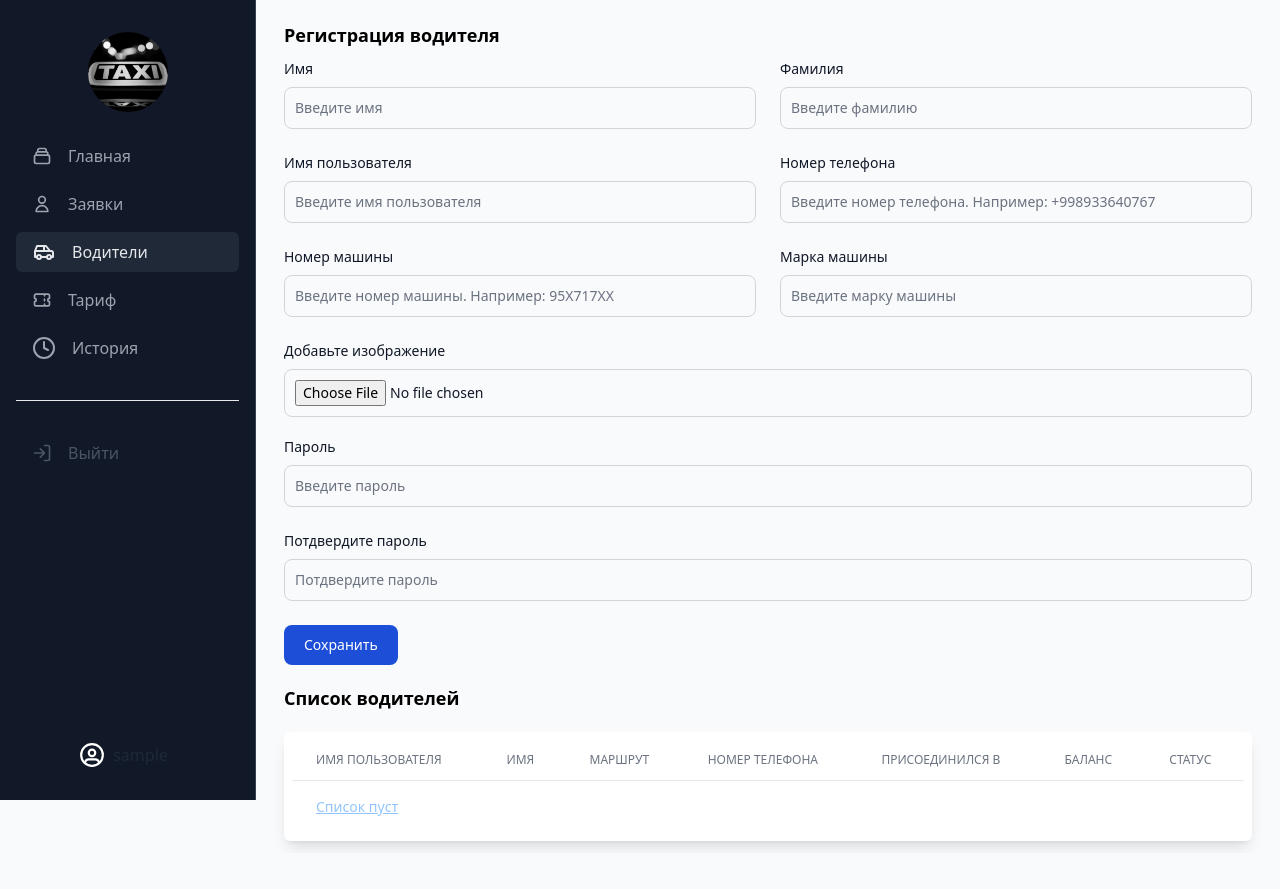
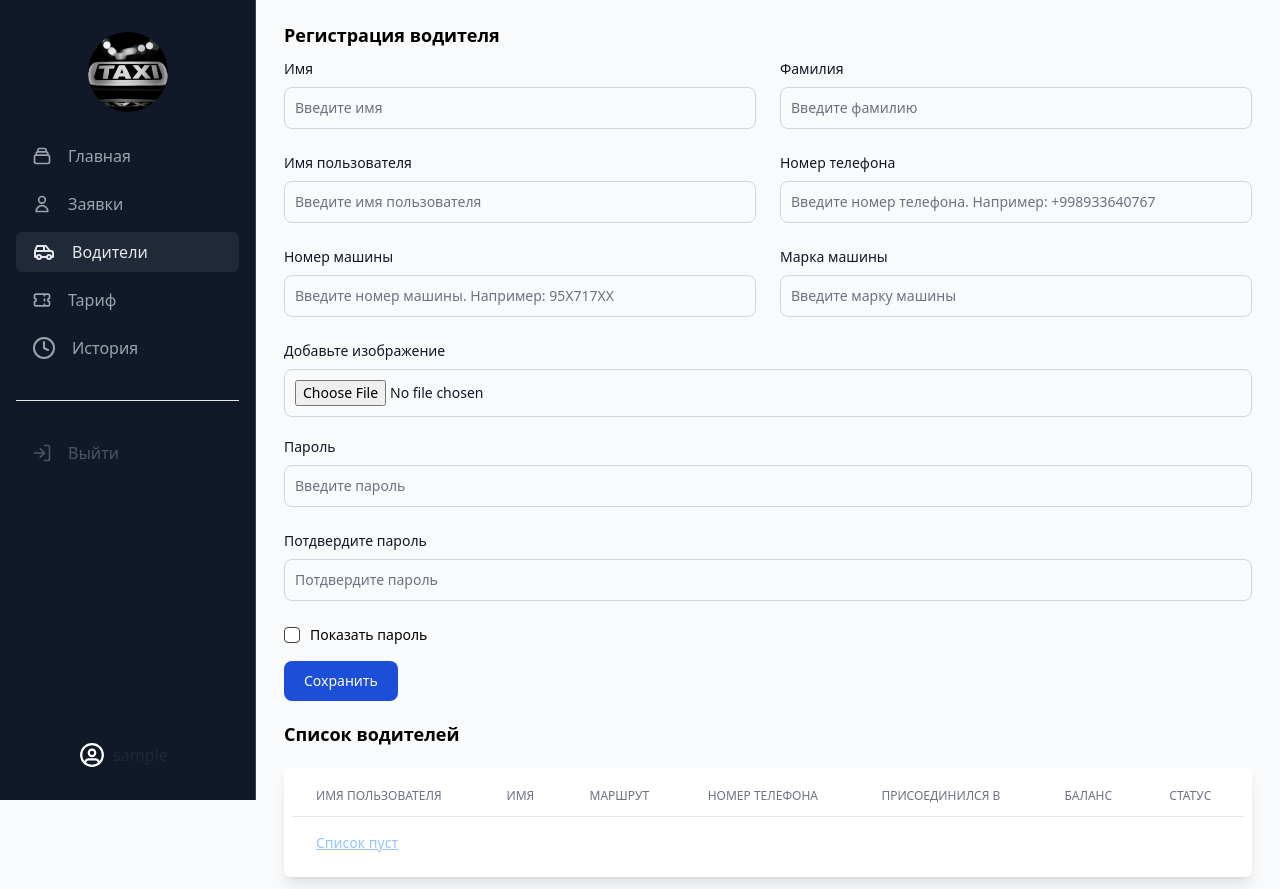
Before and after one commit to polatbeknazarov/taxi_app, a Django app: page /drivers/ in a window 1280 px wide. Before the commit the page ends 848 px from the top, so only its background shows below. Run offline with Django 5.2, Linux system fonts and the light colour scheme; the visitor is signed in with stand-in values (Sample User, id 1); data that the repository does not hold is empty; parts of the project's set-up code (start-up, migrations or seed data) failed here and were passed over; some libraries are stand-ins or nearby versions.

Commit message:
Fix errors

```diff
--- a/dispatcher/templates/dispatcher/drivers.html
+++ b/dispatcher/templates/dispatcher/drivers.html
@@ -63,6 +63,10 @@
         <input name="password2" type="password" id="password2"
             class="bg-gray-50 border border-gray-300 text-gray-900 text-sm rounded-lg focus:ring-blue-500 focus:border-blue-500 block w-full p-2.5"
             placeholder="Потдвердите пароль" required />
+    </div>
+    <div class="flex items-center mb-4">
+        <input type="checkbox" id="togglePasswordCheckbox" class="shrink-0 rounded text-blue-600 focus:ring-blue-500 border-neutral-700 checked:bg-blue-500 checked:border-blue-500 focus:ring-offset-gray-800">
+        <label for="hs-toggle-password-checkbox" class="text-sm ml-[10px]">Показать пароль</label>
     </div>
     <button type="submit"
         class="text-white bg-blue-700 hover:bg-blue-800 focus:ring-4 focus:outline-none focus:ring-blue-300 font-medium rounded-lg text-sm w-full sm:w-auto px-5 py-2.5 text-center">Сохранить</button>
@@ -166,3 +170,20 @@
 </div>
 
 {% endblock content %}
+
+{% block script %}
+<script>
+    document.getElementById('togglePasswordCheckbox').addEventListener('change', function() {
+        const password1 = document.getElementById('password1');
+        const password2 = document.getElementById('password2');
+
+        if (this.checked) {
+            password1.type = 'text';
+            password2.type = 'text';
+        } else {
+            password1.type = 'password';
+            password2.type = 'password';
+        }
+    });
+</script>
+{% endblock script %}
--- a/theme/static/css/dist/styles.css
+++ b/theme/static/css/dist/styles.css
@@ -891,18 +891,22 @@
   margin-bottom: 20px;
 }
 
+.mb-\[5\] {
+  margin-bottom: 5;
+}
+
 .ms-0 {
   margin-inline-start: 0px;
 }
 
+.ms-3 {
+  margin-inline-start: 0.75rem;
+}
+
 .mt-4 {
   margin-top: 1rem;
 }
 
-.mt-5 {
-  margin-top: 1.25rem;
-}
-
 .mt-6 {
   margin-top: 1.5rem;
 }
@@ -915,6 +919,10 @@
   margin-top: 20px;
 }
 
+.ml-\[10px\] {
+  margin-left: 10px;
+}
+
 .block {
   display: block;
 }
@@ -999,6 +1007,10 @@
   flex: 1 1 0%;
 }
 
+.shrink-0 {
+  flex-shrink: 0;
+}
+
 .table-auto {
   table-layout: auto;
 }
@@ -1041,6 +1053,10 @@
 
 .justify-between {
   justify-content: space-between;
+}
+
+.gap-1 {
+  gap: 0.25rem;
 }
 
 .gap-2 {
@@ -1080,6 +1096,10 @@
   white-space: nowrap;
 }
 
+.rounded {
+  border-radius: 0.25rem;
+}
+
 .rounded-full {
   border-radius: 9999px;
 }
@@ -1134,6 +1154,11 @@
   border-color: rgb(55 65 81 / var(--tw-border-opacity));
 }
 
+.border-neutral-700 {
+  --tw-border-opacity: 1;
+  border-color: rgb(64 64 64 / var(--tw-border-opacity));
+}
+
 .bg-\[\#2563f550\] {
   background-color: #2563f550;
 }
@@ -1179,6 +1204,11 @@
 .bg-green-400 {
   --tw-bg-opacity: 1;
   background-color: rgb(74 222 128 / var(--tw-bg-opacity));
+}
+
+.bg-neutral-800 {
+  --tw-bg-opacity: 1;
+  background-color: rgb(38 38 38 / var(--tw-bg-opacity));
 }
 
 .bg-red-500 {
@@ -1463,6 +1493,16 @@
   transition-timing-function: cubic-bezier(0.4, 0, 0.2, 1);
 }
 
+.checked\:border-blue-500:checked {
+  --tw-border-opacity: 1;
+  border-color: rgb(59 130 246 / var(--tw-border-opacity));
+}
+
+.checked\:bg-blue-500:checked {
+  --tw-bg-opacity: 1;
+  background-color: rgb(59 130 246 / var(--tw-bg-opacity));
+}
+
 .hover\:bg-blue-100:hover {
   --tw-bg-opacity: 1;
   background-color: rgb(219 234 254 / var(--tw-bg-opacity));
@@ -1527,6 +1567,10 @@
 .focus\:ring-blue-500:focus {
   --tw-ring-opacity: 1;
   --tw-ring-color: rgb(59 130 246 / var(--tw-ring-opacity));
+}
+
+.focus\:ring-offset-gray-800:focus {
+  --tw-ring-offset-color: #1f2937;
 }
 
 @media (min-width: 640px) {
--- a/theme/templates/base.html
+++ b/theme/templates/base.html
@@ -124,7 +124,8 @@
 				{% endblock %}
 			</div>
 		</main>
-
+	{% block script %}
+	{% endblock script %}
 </body>
 
 </html>
```
Also changed, not shown: core/settings.py (+13 -6 lines).
